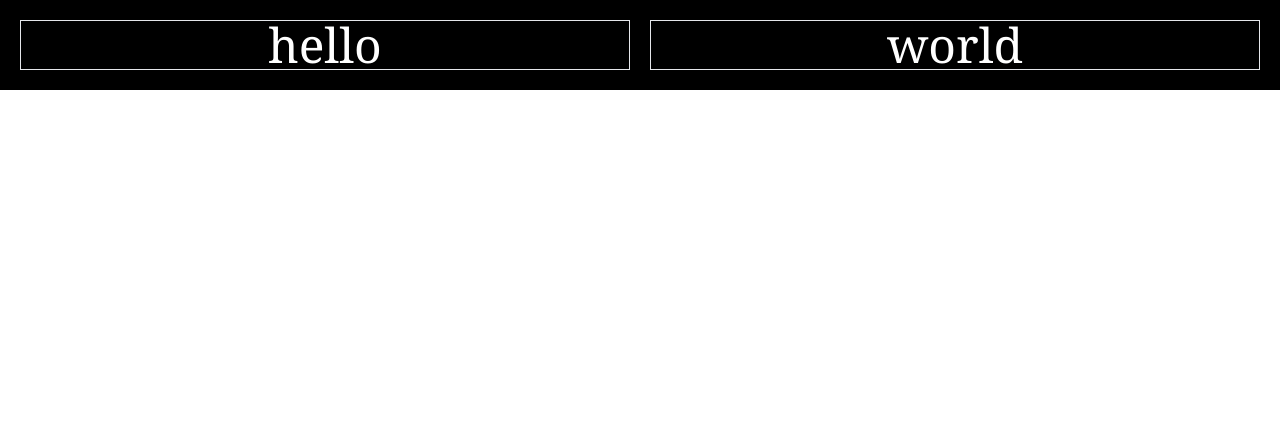
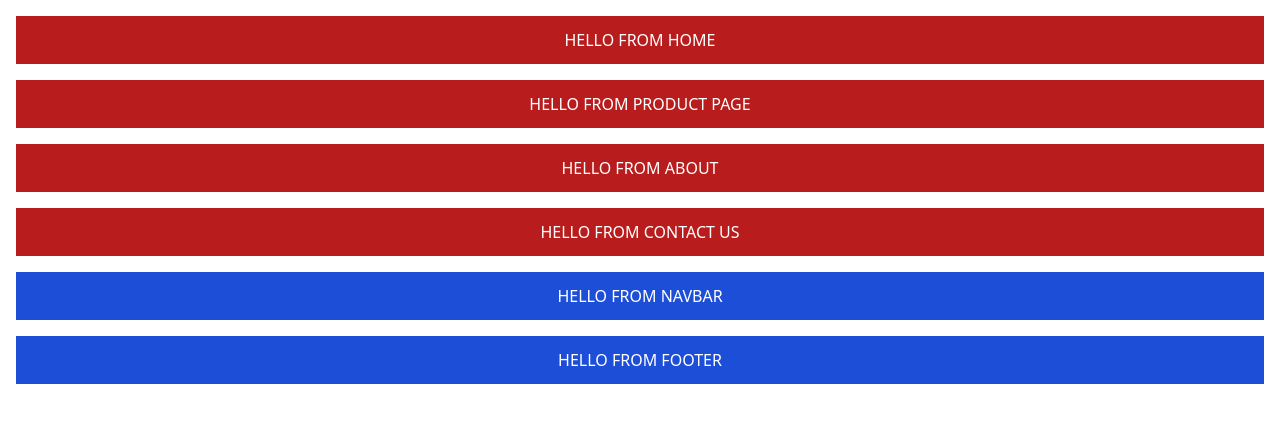
Before and after one commit to cybershadow786/AZ_Shoe_Maker, a React (Create React App) app: page / in a window 1280 px wide. Shown: the top 422 px of the page. Built offline with nearby package versions, Linux system fonts and the light colour scheme.

Commit message:
Commponents created

```diff
--- a/public/index.html
+++ b/public/index.html
@@ -5,6 +5,7 @@
     <link rel="icon" href="%PUBLIC_URL%/favicon.ico" />
     <meta name="viewport" content="width=device-width, initial-scale=1" />
     <meta name="theme-color" content="#000000" />
+    <meta charset="UTF-8">
     <meta
       name="description"
       content="Web site created using create-react-app"
@@ -12,10 +13,10 @@
     <link rel="apple-touch-icon" href="%PUBLIC_URL%/logo192.png" />
 
     <link rel="manifest" href="%PUBLIC_URL%/manifest.json" />
-    <title>React App</title>
+    <title>AZ_Shoe_Maker | &#128525	Best Shoes in Your area</title>
   </head>
   <body>
-    <noscript>You need to enable JavaScript to run this app.</noscript>
+
     <div id="root"></div>
    </body>
 </html>
--- a/src/App.js
+++ b/src/App.js
@@ -1,15 +1,20 @@
+import About from "./Components/Pages/about";
+import ContactUs from "./Components/Pages/contactUs";
+import Home from "./Components/Pages/home";
+import React from "react";
+import Product from "./Components/Pages/product";
+import Navbar from "./Components/Utilites/Navbar/Navbar";
+import Footer from "./Components/Utilites/Footer/Footer";
 
 function App() {
   return (
     <>
-    <h1 className= 'flex justify-center align-center gap-5 bg-black text-white p-5 text-center font-serif text-5xl '>
-      <div className="border w-2/4 ">
-        hello
-      </div>
-      <div className="border w-2/4">
-        world
-      </div>
-    </h1>
+    <Home />
+    <Product />
+    <About /  >
+    <ContactUs />
+    <Navbar />
+    <Footer />
     </>
   );
 }
--- /dev/null
+++ b/src/Components/Pages/about.jsx
@@ -0,0 +1,13 @@
+import React from 'react'
+
+function About() {
+  return (
+    <div>
+      <h1 className='bg-red-700 text-white p-3 m-4 text-center uppercase'>
+        hello from About
+      </h1>
+    </div>
+  )
+}
+
+export default About
--- /dev/null
+++ b/src/Components/Pages/contactUs.jsx
@@ -0,0 +1,13 @@
+import React from 'react'
+
+function ContactUs() {
+  return (
+    <div>
+      <h1 className='bg-red-700 text-white p-3 m-4 text-center uppercase'>
+        hello from Contact us
+      </h1>
+    </div>
+  )
+}
+
+export default ContactUs
--- /dev/null
+++ b/src/Components/Pages/home.jsx
@@ -0,0 +1,14 @@
+import React from 'react'
+
+function Home() {
+  return (
+    <div>
+        <h1 className='bg-red-700 text-white p-3 m-4 text-center uppercase'>
+          hello from Home
+        </h1>
+
+    </div>
+  )
+}
+
+export default Home
--- /dev/null
+++ b/src/Components/Pages/product.jsx
@@ -0,0 +1,13 @@
+import React from 'react'
+
+function Product() {
+  return (
+    <div>
+        <h1 className='bg-red-700 text-white p-3 m-4 text-center uppercase'>
+          hello from Product page
+        </h1>
+    </div>
+  )
+}
+
+export default Product
--- /dev/null
+++ b/src/Components/Utilites/Footer/Footer.jsx
@@ -0,0 +1,13 @@
+import React from 'react'
+
+function Footer() {
+  return (
+    <div>
+      <h1 className='bg-blue-700 text-white text-center p-3 m-4 uppercase'>
+        Hello from footer
+      </h1>
+    </div>
+  )
+}
+
+export default Footer
--- /dev/null
+++ b/src/Components/Utilites/Navbar/Navbar.jsx
@@ -0,0 +1,13 @@
+import React from 'react'
+
+function Navbar() {
+  return (
+    <div>
+        <h1 className='bg-blue-700 text-white text-center p-3 m-4 uppercase'>
+          Hello from navbar
+        </h1>
+    </div>
+  )
+}
+
+export default Navbar
```
